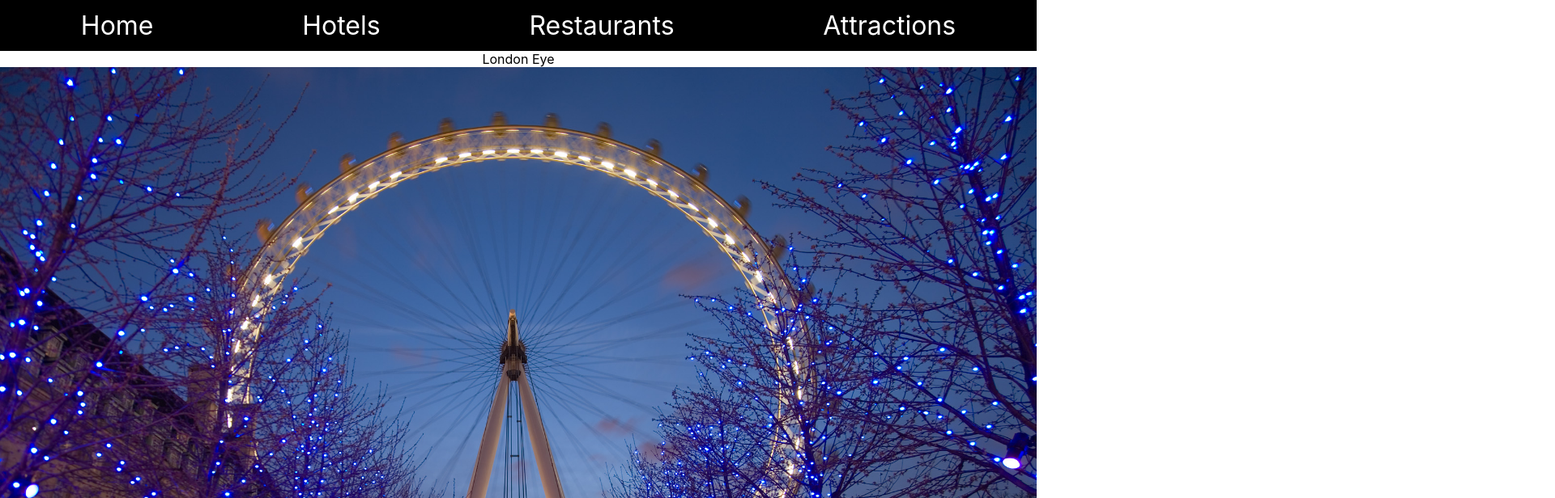
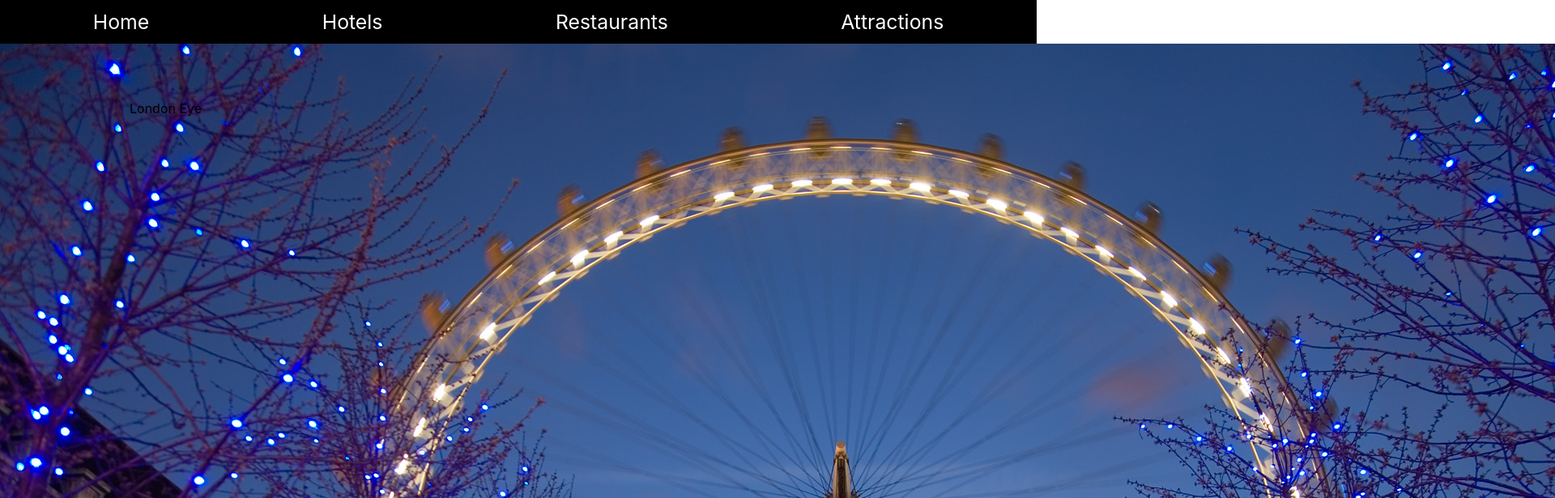
Before and after one commit to mikealta1/LondonUIProject, a React (Create React App) app: page /Attractions in a window 1280 px wide. Shown: the top 616 px of the page at 81% size, 1920 px wide, since content can reach past the window. Built offline with nearby package versions, Linux system fonts and the light colour scheme.

Commit message:
font size changes

```diff
--- a/package.json
+++ b/package.json
@@ -9,7 +9,7 @@
     "react": "^18.2.0",
     "react-dom": "^18.2.0",
     "react-router-dom": "^6.8.2",
-    "react-scripts": "5.0.1",
+    "react-scripts": "^5.0.1",
     "web-vitals": "^2.1.4"
   },
   "scripts": {
--- a/src/components/Card.css
+++ b/src/components/Card.css
@@ -1,14 +1,16 @@
 .Card{
     display: flex;
-    flex-direction: column;
+    flex-direction: row;
     align-items: center;
+    border-color: aqua;
+    border-radius: 4;
+    min-width: 90vh;
 }
-.imgHolder{
-    max-width: 800px;
-    max-height: 1200px;
+.cardImgHolder{
+    max-height: 20vh;
+    max-width: 20vh;
 }
 .cardImg{
-    height: 100%;
-    width: 100%;
     display: flex;
+    size: contain;
 }
--- a/src/components/Card.js
+++ b/src/components/Card.js
@@ -4,8 +4,10 @@ import './Card.css'
 function Card(props) {
     return(
         <div className='Card'>
-            <p>{props.name}</p>
-            <div className='imgHolder'><img className ="cardImg" src={props.img}/></div>
+            <div className='cardImgHolder'>
+                <img className ="cardImg" src={props.img} alt=''/>
+            </div>
+            <div>{props.name}</div>
         </div>
     )
 };
--- a/src/components/Navbar.css
+++ b/src/components/Navbar.css
@@ -10,6 +10,6 @@
 .NavbarLink {
     color: white;
     text-decoration: none;
-    font-size: 2.5vw;
+    font-size: calc(12px + 1vw);
     padding: .5vh;
 }
--- a/src/pages/css/Homepage.css
+++ b/src/pages/css/Homepage.css
@@ -24,7 +24,7 @@
     padding: 10px;
 }
 .welcomeParagraph{
-    width: 50vw;
+    width: 80vw;
     text-align: center;
     color: white;
     font-size: 20px;
```
Also changed, not shown: 1 other file (tests, documents, lock files or other folders).
